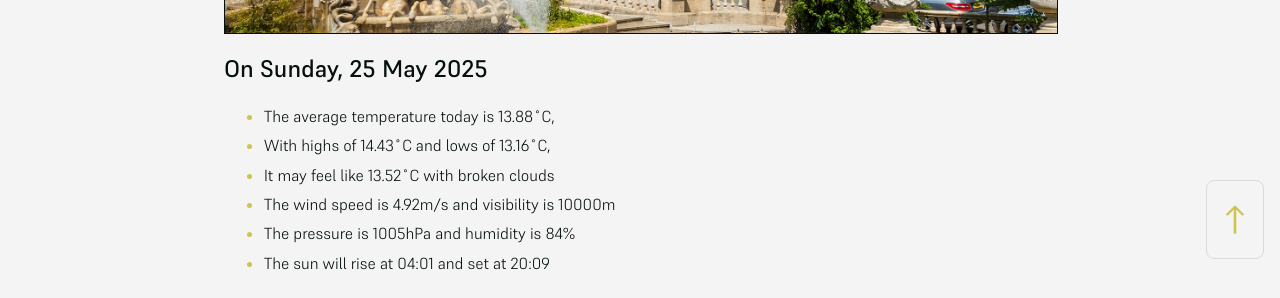
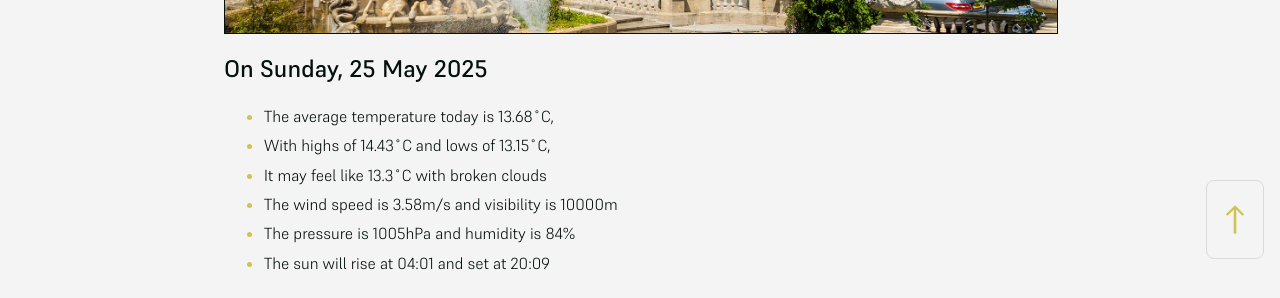
Before and after one commit to mat-0/cheltenham-open-data, a Jekyll site: the page built from index.md, in a window 1280 px wide. Shown: the part 625-923 px from the top of the page. Built offline with Jekyll 4.4.1, drawn with Linux system fonts in a browser that asks for light colours.

Commit message:
Updated 2025-05-25 03:22:42

```diff
--- a/index.md
+++ b/index.md
@@ -10,10 +10,10 @@ seo: Menu
 <!-- weather_marker starts -->
 ## On Sunday, 25 May 2025
 
-- The average temperature today is 13.88˚C,
-- With highs of 14.43˚C and lows of 13.16˚C,
-- It may feel like 13.52˚C with broken clouds
-- The wind speed is 4.92m/s and visibility is 10000m
+- The average temperature today is 13.68˚C,
+- With highs of 14.43˚C and lows of 13.15˚C,
+- It may feel like 13.3˚C with broken clouds
+- The wind speed is 3.58m/s and visibility is 10000m
 - The pressure is 1005hPa and humidity is 84%
 - The sun will rise at 04:01 and set at 20:09
 
```
Also changed, not shown: _data/flood.json (+5 -27 lines), _pages/news.md (+4 -4 lines).
